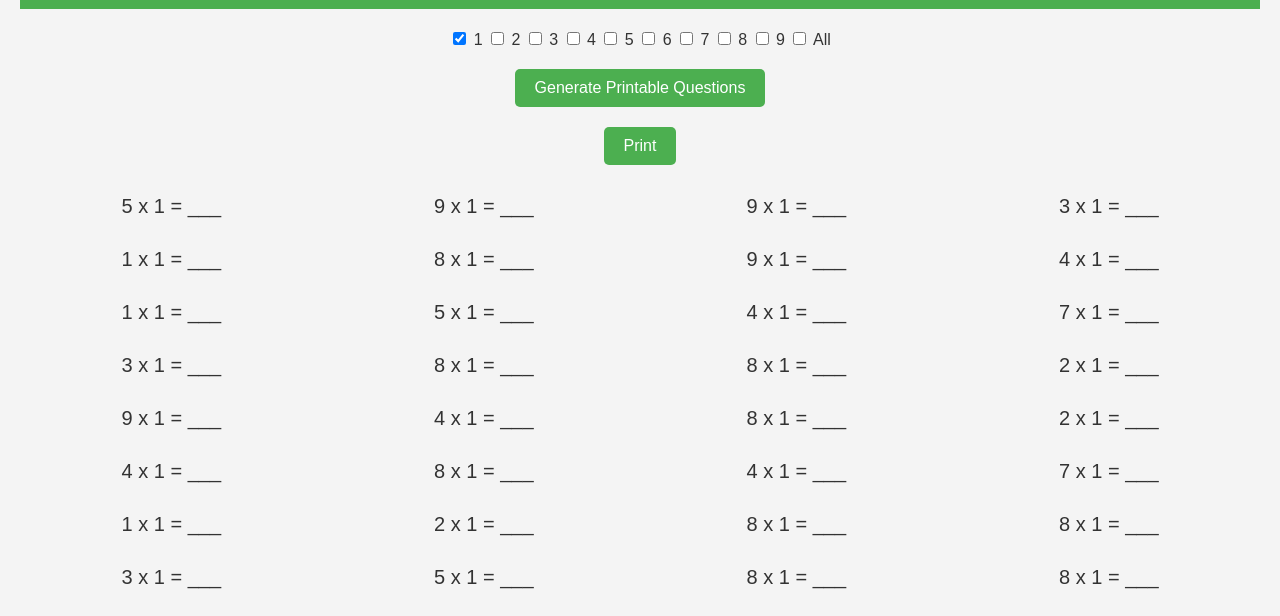
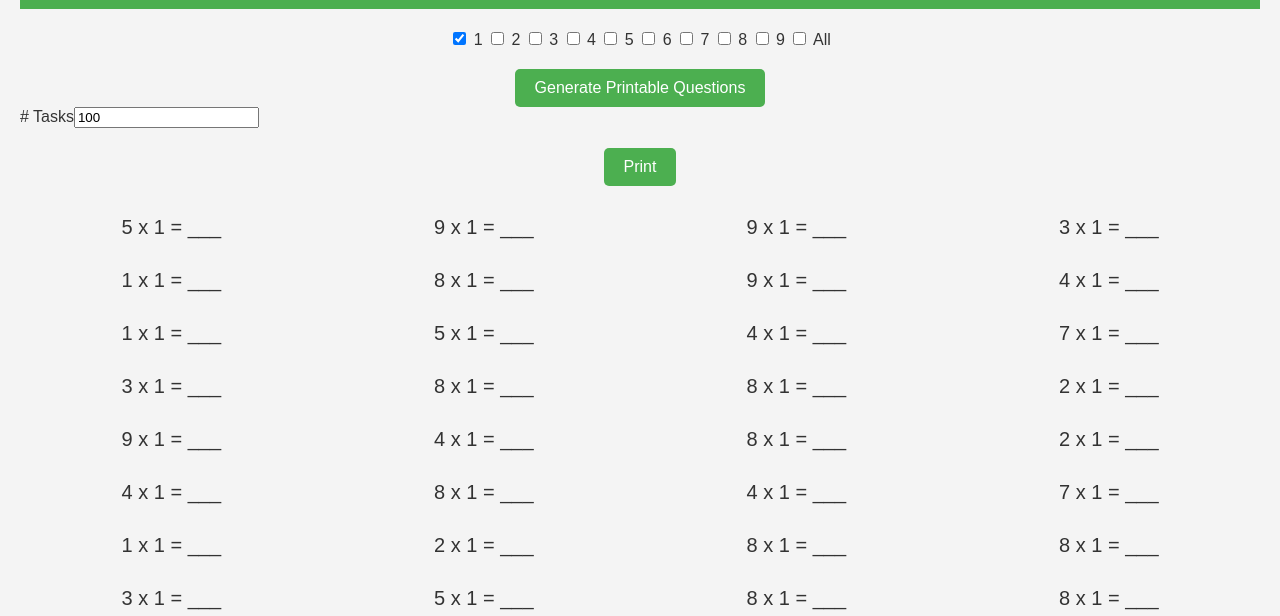
Before and after one commit to fsmaster/multi, a plain HTML site: page index.html in a window 1280 px wide. Shown: the part 146-762 px from the top of the page. Drawn offline with Linux system fonts and the light colour scheme.

Commit message:
add task count feature

```diff
--- a/index.html
+++ b/index.html
@@ -104,6 +104,7 @@
             </label>
         </div>
         <button id="generate">Generate Printable Questions</button>
+        <div># Tasks<input type="number" id="taskCount" class="input-box" value="100" min="1"> <!-- Input for number of tasks --></div>
         <button id="print1">Print</button>
         <div id="questions"></div>
     </main>
@@ -119,9 +120,10 @@
 
             // Get all selected ranges
             const selectedRanges = Array.from(document.querySelectorAll('input[name="range"]:checked')).map(checkbox => checkbox.value);
+            		const taskCount = parseInt(document.getElementById('taskCount').value) || 100; // Get number of tasks from input
 
             // Generate 60 random multiplication questions (4 rows x 15 columns)
-            for (let i = 0; i < 100; i++) {
+            for (let i = 0; i < taskCount; i++) {
                 let num1, num2;
 
                 if (selectedRanges.includes("all")) {
```
